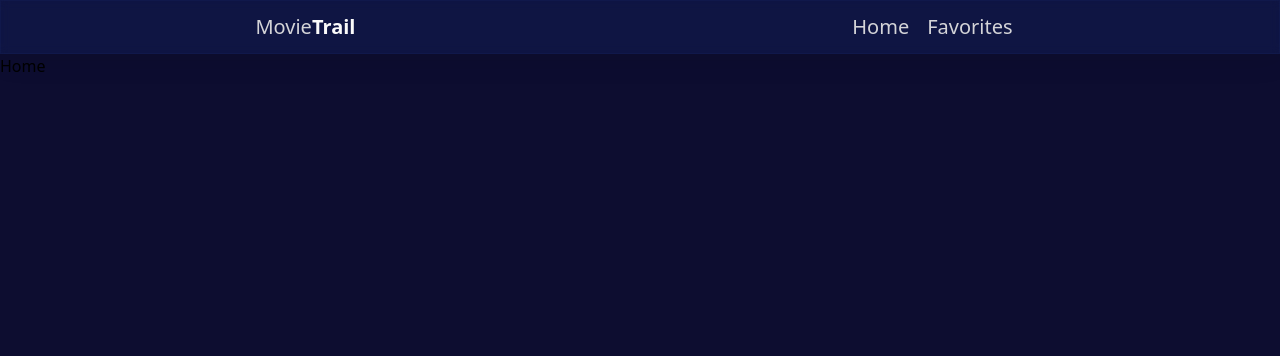
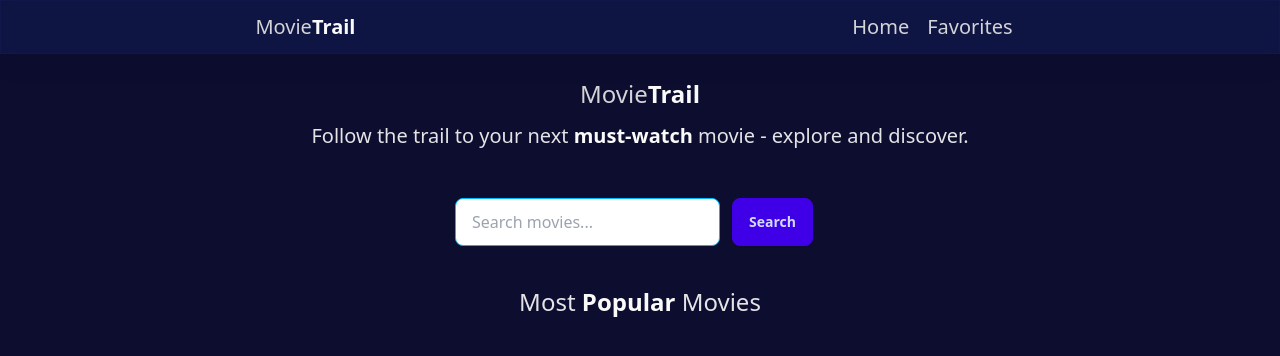
Before and after one commit to nbcodes99/movie-explorer, a React (Vite) app: page / in a window 1280 px wide. Shown: the top 356 px of the page. Built offline with nearby package versions, Linux system fonts and the light colour scheme.

Commit message:
Made the Home Page

```diff
--- a/package.json
+++ b/package.json
@@ -10,6 +10,7 @@
     "preview": "vite preview"
   },
   "dependencies": {
+    "@radix-ui/react-icons": "^1.3.2",
     "@radix-ui/themes": "^3.1.6",
     "react": "^18.3.1",
     "react-dom": "^18.3.1",
@@ -22,6 +23,7 @@
     "@types/react-dom": "^18.3.1",
     "@vitejs/plugin-react": "^4.3.4",
     "autoprefixer": "^10.4.20",
+    "daisyui": "^4.12.22",
     "eslint": "^9.15.0",
     "eslint-plugin-react-hooks": "^5.0.0",
     "eslint-plugin-react-refresh": "^0.4.14",
--- a/src/App.css
+++ b/src/App.css
@@ -4,6 +4,7 @@
 
 body {
   background-color: rgb(13, 13, 48);
+  height: 100vh;
   margin: 0;
 }
 nav {
--- a/src/components/Home.tsx
+++ b/src/components/Home.tsx
@@ -1,3 +1,33 @@
 export const Home = () => {
-  return <div>Home</div>;
+  return (
+    <>
+      <main className="container flex flex-col items-center mt-6 w-full">
+        <section className="section-one flex flex-col items-center">
+          <h1 className="text-2xl text-zinc-300 text-center">
+            Movie<span className="text-zinc-50 font-bold">Trail</span>
+          </h1>
+          <p className="text-zinc-200 text-xl mt-3 text-center mb-6">
+            Follow the trail to your next{" "}
+            <span className="text-zinc-50 font-bold">must-watch</span> movie -
+            explore and discover.
+          </p>
+          <form className="search-group flex mt-6">
+            <input
+              type="text"
+              placeholder="Search movies..."
+              className="input input-bordered input-info w-full max-w-xs"
+            />
+            <button type="submit" className="btn btn-active btn-primary mx-3">
+              Search
+            </button>
+          </form>
+        </section>
+        <section className="section-two mt-10">
+          <h1 className="text-zinc-200 text-2xl">
+            Most <span className="text-zinc-50 font-bold">Popular</span> Movies
+          </h1>
+        </section>
+      </main>
+    </>
+  );
 };
--- a/tailwind.config.js
+++ b/tailwind.config.js
@@ -4,5 +4,5 @@ export default {
   theme: {
     extend: {},
   },
-  plugins: [],
+  plugins: [require("daisyui")],
 };
```
Also changed, not shown: 1 other file (tests, documents, lock files or other folders).
